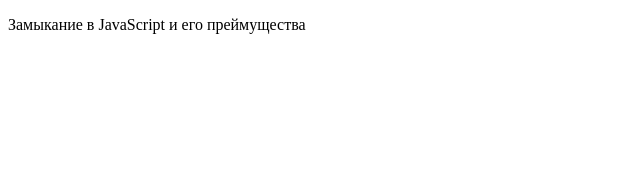
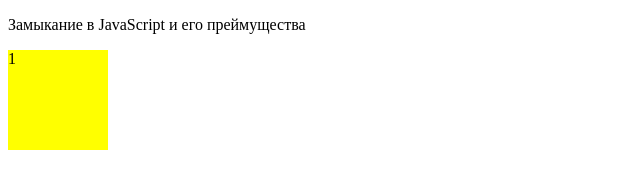
Before and after one commit to MaxFrontEnd/FrontEndPath, a plain HTML site: page closure.html in a window 1280 px wide. Shown: the whole page, without its empty margins (0-640 px from the left). Drawn offline with Linux system fonts and the light colour scheme.

Commit message:
added a new function which colors the box in short interval of time

```diff
--- a/closure.html
+++ b/closure.html
@@ -1,7 +1,10 @@
 <!doctype html>
 <html lang=ru>
   <meta charset=utf-8>
+  <link rel = "stylesheet" href = "main.css">
   <title>Hello, world.</title>
   <p>Замыкание в JavaScript и его преймущества</p>
+  <div id = "box">1</div>
   <script src="main.js"></script>
+
 </html>
--- /dev/null
+++ b/main.css
@@ -0,0 +1,4 @@
+#box {
+  width: 100px;
+  height: 100px;
+}
--- a/main.js
+++ b/main.js
@@ -7,7 +7,7 @@
 let num_arr = ['zero', 'one', 'two', 'three', 'four', 'five',
               'six', 'seven', 'eight', 'nine', 'ten'];
 
-digit_string_conflict = function (n){
+digit_string_conflict = function(n) {
   return num_arr[n];
 }
 
@@ -22,7 +22,7 @@
 
 
 // Проблема с производительностью
-let digit_string_slow = function (n){
+let digit_string_slow = function(n) {
   let num_arr = ['zero', 'one', 'two', 'three', 'four', 'five',
                 'six', 'seven', 'eight', 'nine', 'ten'];
   return num_arr[n];
@@ -32,7 +32,7 @@
 // очередь возвращает функцию у которой есть доступ ко всем аргументам
 // внешней функции и тут-же ее вызываем.
 
-let digit_string_closure = (function (){
+let digit_string_closure = (function() {
   let num_arr = ['zero', 'one', 'two', 'three', 'four', 'five',
                 'six', 'seven', 'eight', 'nine', 'ten'];
   return function (n){
@@ -41,3 +41,23 @@
 }());
 
 console.log(digit_string_closure(4));
+
+//функция закрашивает елемент на странице в необольшом отрезке времени
+
+let color_element = function(id) {
+  let dom = document.getElementById(id);
+  level = 15
+  function step() {
+    let h = level.toString(16);
+    console.log(h);
+    dom.style.backgroundColor = "#FFFF" + h + h;
+    console.log(dom.style.backgroundColor);
+    if (level > 0){
+      level = level - 1;
+      setTimeout(step, 200);
+    }
+  }
+  setTimeout(step, 100);
+}
+
+color_element("box");
```
